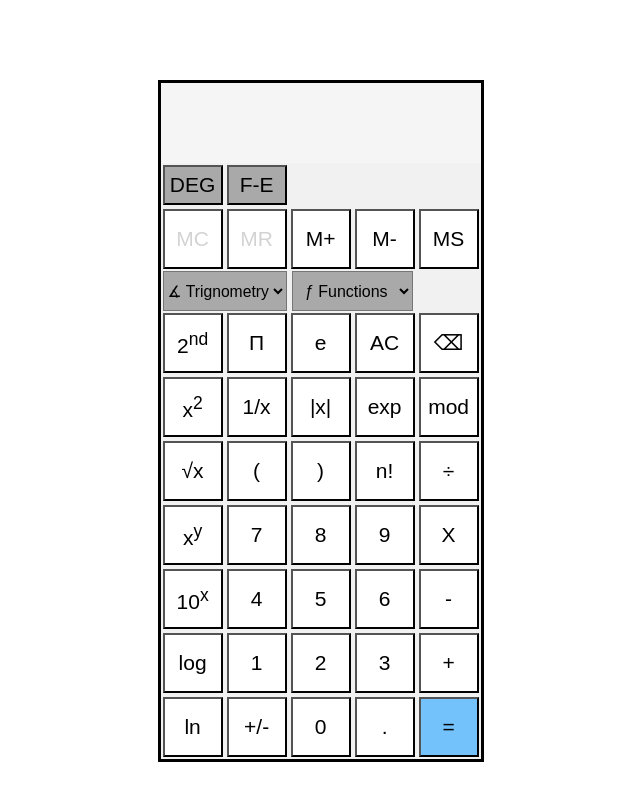
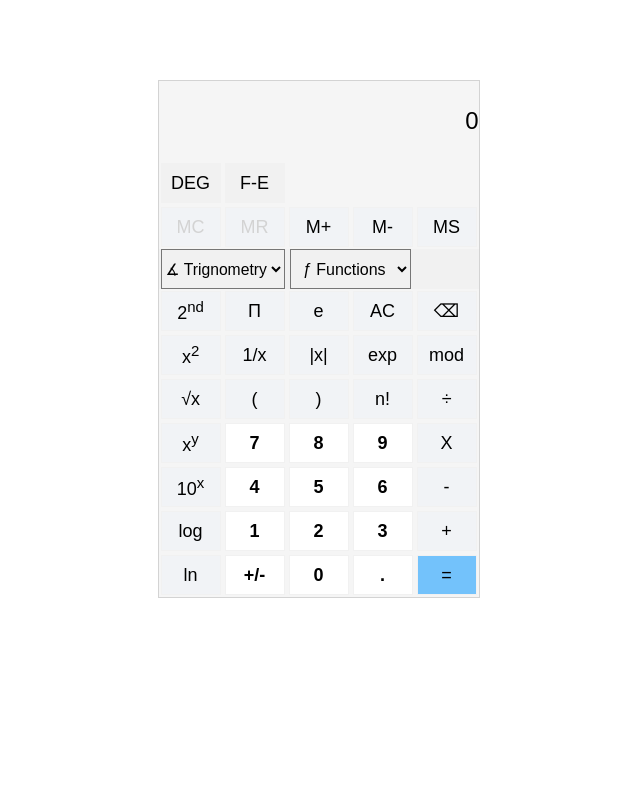
Before and after one commit to Lakshmishreya-Bapatuyeruguti/scientific-calculator-js, a plain HTML site: page index.html in a window 1280 px wide. Shown: the whole page, without its empty margins (380-1020 px from the left). Drawn offline with Linux system fonts and the light colour scheme.

Commit message:
Improved styling

```diff
--- a/index.html
+++ b/index.html
@@ -10,7 +10,7 @@
   <body>
     <div class="calContainer">
       <div class="screen">
-        <input type="text" class="screenTxt" />
+        <input type="text" class="screenTxt" value="0" />
       </div>
       <div class="row row1">
         <button class="btn btn1">DEG</button>
@@ -72,30 +72,30 @@
       </div>
       <div class="row">
         <button onclick="xPowY()">x<sup>y</sup></button>
-        <button class="btn">7</button>
-        <button class="btn">8</button>
-        <button class="btn">9</button>
+        <button class="btn wBtn">7</button>
+        <button class="btn wBtn">8</button>
+        <button class="btn wBtn">9</button>
         <button class="btn">X</button>
       </div>
       <div class="row">
         <button onclick="pow10orX()" id="tenToX">10<sup>x</sup></button>
-        <button class="btn">4</button>
-        <button class="btn">5</button>
-        <button class="btn">6</button>
+        <button class="btn wBtn">4</button>
+        <button class="btn wBtn">5</button>
+        <button class="btn wBtn">6</button>
         <button class="btn">-</button>
       </div>
       <div class="row">
         <button onclick="log()">log</button>
-        <button class="btn">1</button>
-        <button class="btn">2</button>
-        <button class="btn">3</button>
+        <button class="btn wBtn">1</button>
+        <button class="btn wBtn">2</button>
+        <button class="btn wBtn">3</button>
         <button class="btn">+</button>
       </div>
       <div class="row">
         <button onclick="ln()">ln</button>
-        <button onclick="plusMinus()">+/-</button>
-        <button class="btn">0</button>
-        <button class="btn">.</button>
+        <button class="wBtn" onclick="plusMinus()">+/-</button>
+        <button class="btn wBtn">0</button>
+        <button class="btn wBtn">.</button>
         <button onclick="resultant()" class="eqBtn">=</button>
       </div>
     </div>
--- a/style.css
+++ b/style.css
@@ -6,10 +6,10 @@
   position: absolute;
   top: 10%;
   left: 42%;
-  background-color: #f1f1f1;
+  background-color: whitesmoke;
   display: flex;
   flex-direction: column;
-  border: 3px solid black;
+  border: 1px solid lightgrey;
 }
 .row {
   display: flex;
@@ -17,30 +17,32 @@
 }
 button {
   margin: 2px;
-  height: 60px;
+  height: 40px;
   width: 60px;
-  font-size: 21px;
-  background-color: #ffffff;
+  font-size: 18px;
+  background-color: #f1f3f6;
+  border: 1px solid #f1f1f1;
 }
 .screenTxt {
   height: 80px;
-  font-size: 20px;
+  font-size: 24px;
   width: 100%;
 }
 .row-three {
   height: 40px;
   display: flex;
   justify-content: flex-start;
+  background-color: #f1f1f1;
 }
 #trigs {
   margin-right: 5px;
   margin-left: 2px;
-  background-color: darkgray;
+  background-color: #f1f1f1;
   font-size: 15.7px;
   border: 5x solid black;
 }
 #funcs {
-  background-color: darkgray;
+  background-color: #f1f1f1;
   padding: 2.6%;
   font-size: 16px;
 }
@@ -50,7 +52,7 @@ button {
 .btn1 {
   height: 40px;
   width: 60px;
-  background-color: darkgray;
+  background-color: #f1f1f1;
 }
 .row1 {
   display: flex;
@@ -70,3 +72,7 @@ input:focus {
 .lightM {
   color: lightgray;
 }
+.wBtn {
+  background-color: #fff;
+  font-weight: 600;
+}
```
